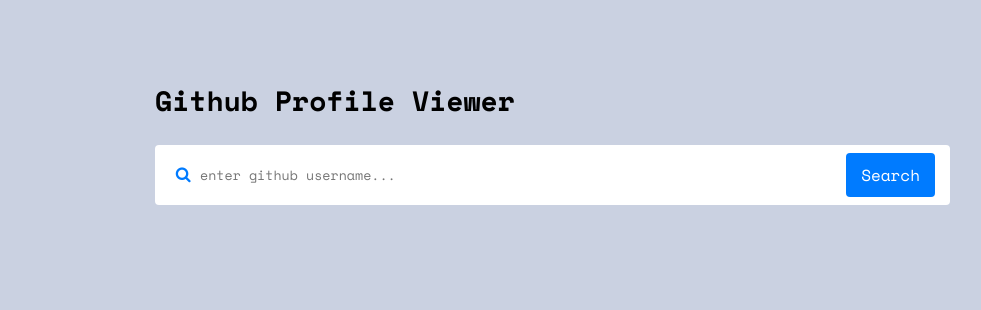
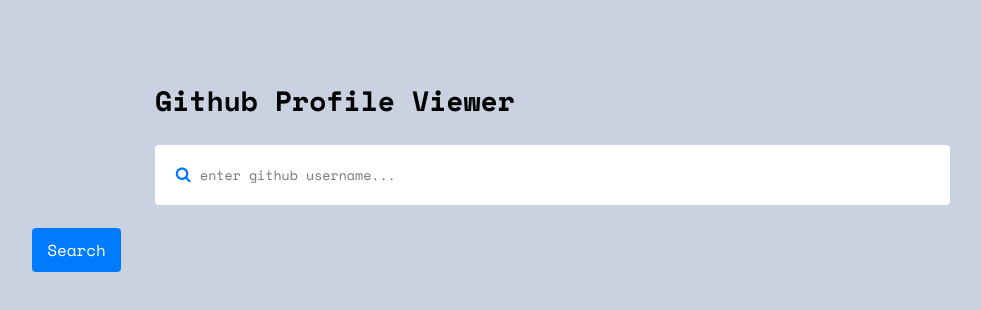
Before and after one commit to abitshrestha/GithubProfileViewer_Frontend, a React (Create React App) app: page / in a window 1536 px wide. Shown: the top 310 px of the page, without its empty margins (229-1210 px from the left). Built offline with nearby package versions, Linux system fonts and the light colour scheme; the HTML template or start-up script is replaced by a standard one.

Commit message:
Update App.css

```diff
--- a/src/App.css
+++ b/src/App.css
@@ -257,3 +257,12 @@
     margin-top: -4.2rem;
   }
 }
+@media (min-width: 1500px) {
+  .inner {
+    width: 50vw; /* Adjust width for extra-large screens (e.g., desktop monitors) */
+  }
+  button {
+    margin-left: -8vw;
+    margin-top: 0.5rem;
+  }
+}
```
